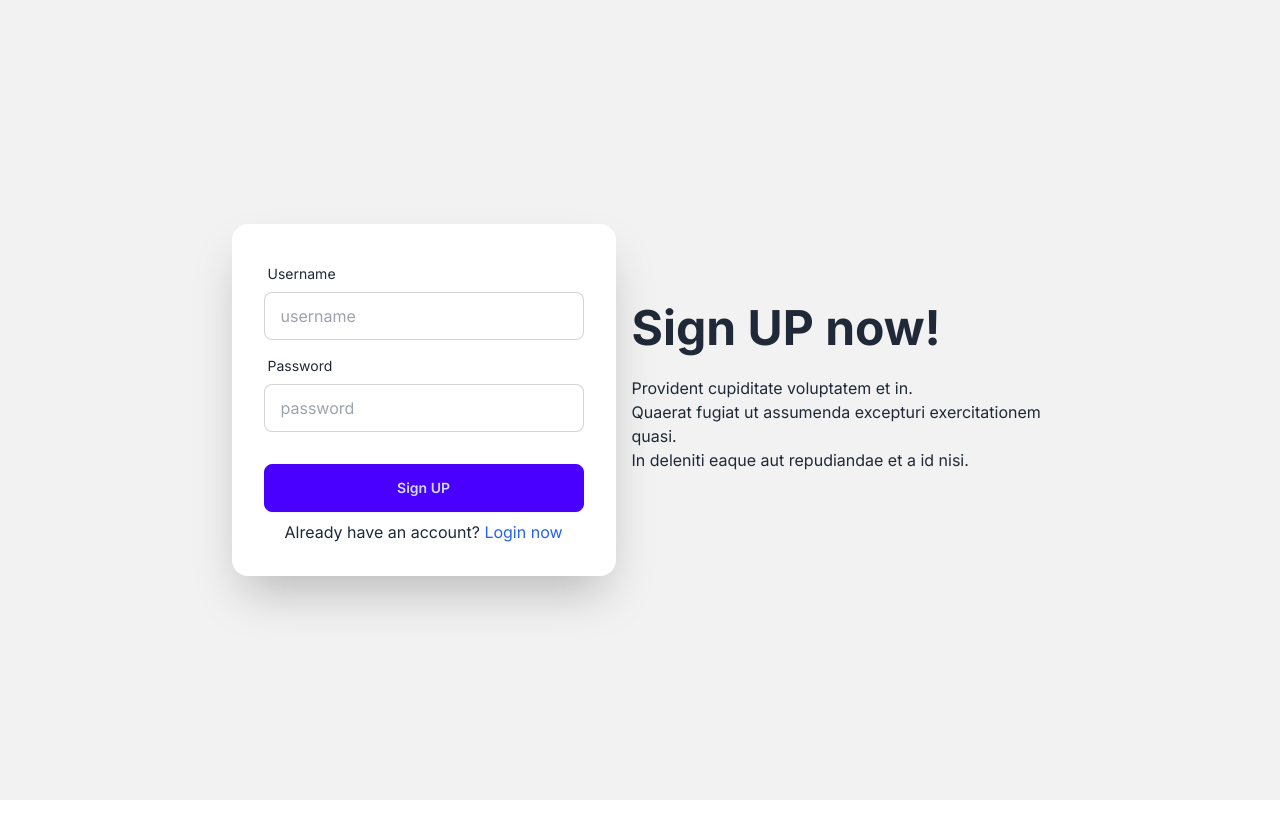
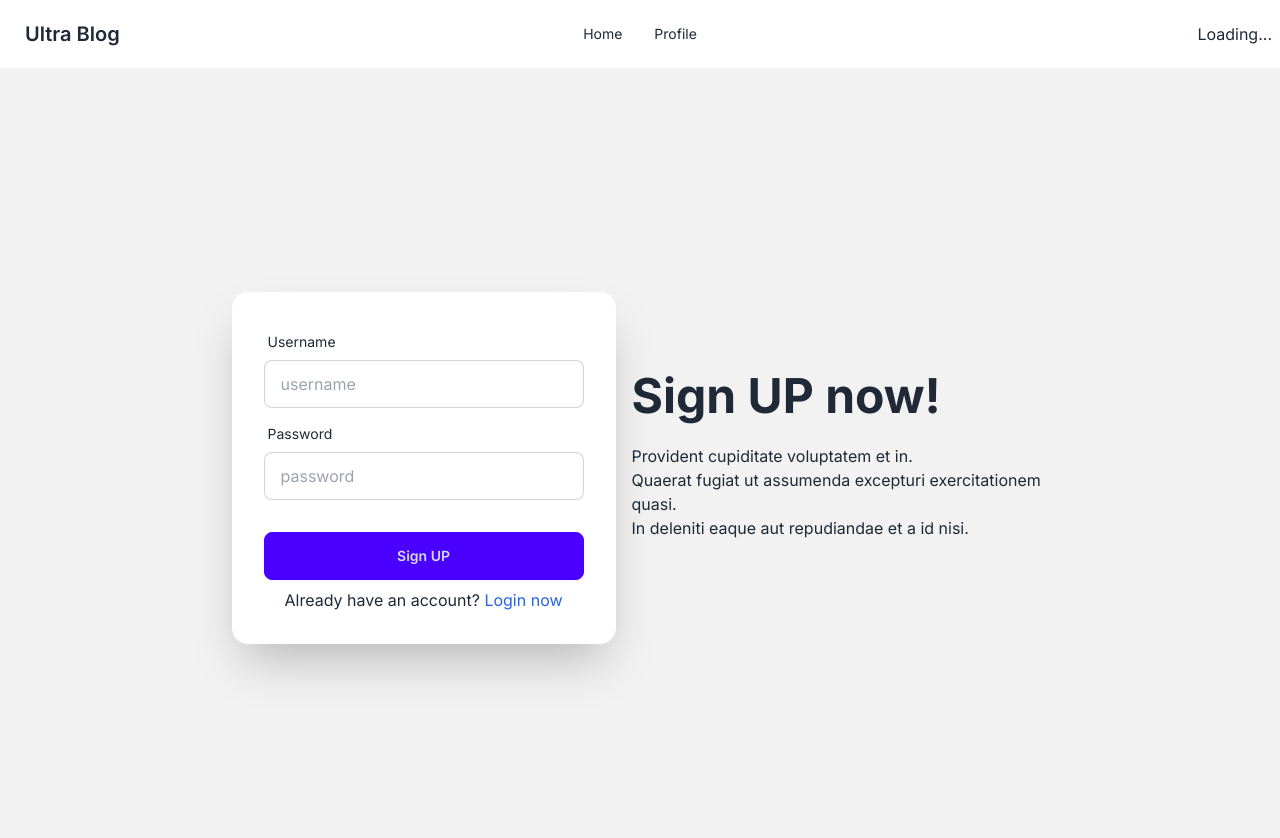
Before and after one commit to rhmunna143/client-ultra-blog, a Next.js app: page /signup in a window 1280 px wide. Shown: the top 838 px of the page. Before the commit the page ends 800 px from the top, so only its background shows below. Built offline with nearby package versions, Linux system fonts and the light colour scheme; no server answers.

Commit message:
authentication done

```diff
--- a/src/app/layout.js
+++ b/src/app/layout.js
@@ -3,6 +3,7 @@
 import "./globals.css";
 import AllContextProvider from "@/context/AllContext";
 import { Toaster } from "react-hot-toast";
+import NavBar from "@/components/Shared/NavBar";
 
 const inter = Inter({ subsets: ["latin"] });
 
@@ -17,6 +18,8 @@
       <body className={inter.className}>
         <AllContextProvider>
 
+          <NavBar />
+
           {children}
 
         </AllContextProvider>
--- /dev/null
+++ b/src/app/profile/page.js
@@ -0,0 +1,10 @@
+
+const page = () => {
+    return (
+        <div>
+            profile
+        </div>
+    );
+};
+
+export default page;
--- a/src/components/Shared/NavBar.jsx
+++ b/src/components/Shared/NavBar.jsx
@@ -1,10 +1,54 @@
+"use client"
+
+import { AllContext } from "@/context/AllContext";
+import Link from "next/link";
+import { useContext } from "react";
 
 const NavBar = () => {
+    const { currentUser, loading, logout } = useContext(AllContext);
+
     return (
-        <>
+        <nav>
+            <div className="navbar bg-base-100">
+                <div className="navbar-start">
+                    <div className="dropdown">
+                        <div tabIndex={0} role="button" className="btn btn-ghost lg:hidden">
+                            <svg xmlns="http://www.w3.org/2000/svg" className="h-5 w-5" fill="none" viewBox="0 0 24 24" stroke="currentColor"><path strokeLinecap="round" strokeLinejoin="round" strokeWidth="2" d="M4 6h16M4 12h8m-8 6h16" /></svg>
+                        </div>
+
+                        <ul tabIndex={0} className="menu menu-sm dropdown-content mt-3 z-[1] p-2 shadow bg-base-100 rounded-box w-52">
+                            <li><Link href={"/"}>Home</Link></li>
+
+                            <li><Link href={"/profile"}>Profile</Link></li>
+                        </ul>
+                    </div>
+
+                    <a className="btn btn-ghost text-xl">Ultra Blog</a>
+                </div>
+                <div className="navbar-center hidden lg:flex">
+                    <ul className="menu menu-horizontal px-1">
+                        <li><Link href={"/"}>Home</Link></li>
 
 
-        </>
+                        <li><Link href={"/profile"}>Profile</Link></li>
+                    </ul>
+                </div>
+
+                <div className="navbar-end">
+                    {
+                        currentUser && <p>{currentUser?.username}</p>
+                    }
+
+                    {
+                        loading ? <p>Loading...</p> : currentUser ? (
+                            <button onClick={logout} className="btn btn-ghost">Logout</button>
+                        ) : (
+                            <Link className="btn btn-ghost" href={"/login"}>Login</Link>
+                        )
+                    }
+                </div>
+            </div>
+        </nav>
     );
 };
 
--- a/src/context/AllContext.jsx
+++ b/src/context/AllContext.jsx
@@ -11,6 +11,7 @@
     const [signUpUser, setSignUp] = useState(null);
     const [loginUser, setLoginUser] = useState(null);
     const [currentUser, setCurrentUser] = useState(null);
+    const [loading, setLoading] = useState(false);
 
     const signUp = (username, password) => {
         axios.post(`${baseUrl}/auth/register`, {
@@ -43,7 +44,7 @@
     };
 
     const logout = () => {
-        axios.get(`${baseUrl}/auth/logout`, { withCredentials: true }).then(res => {
+        axios.post(`${baseUrl}/auth/logout`, { withCredentials: true }).then(res => {
             if (res.data) {
                 setCurrentUser(null);
                 toast.success("Logged out successfully");
@@ -55,14 +56,17 @@
     };
 
     useEffect(() => {
+        setLoading(true);
+
         axios.get(`${baseUrl}/auth/check-login`, { withCredentials: true }).then(res => {
             if (res.data) {
                 setCurrentUser(res.data);
+                setLoading(false);
             }
         }).catch(err => {
             console.error(err);
         });
-    }, []);
+    }, [loginUser, signUpUser]);
 
     const value = {
         // Add your context values here
@@ -71,7 +75,8 @@
         signUpUser,
         loginUser,
         currentUser,
-        logout
+        logout,
+        loading
     };
 
     return (
```
